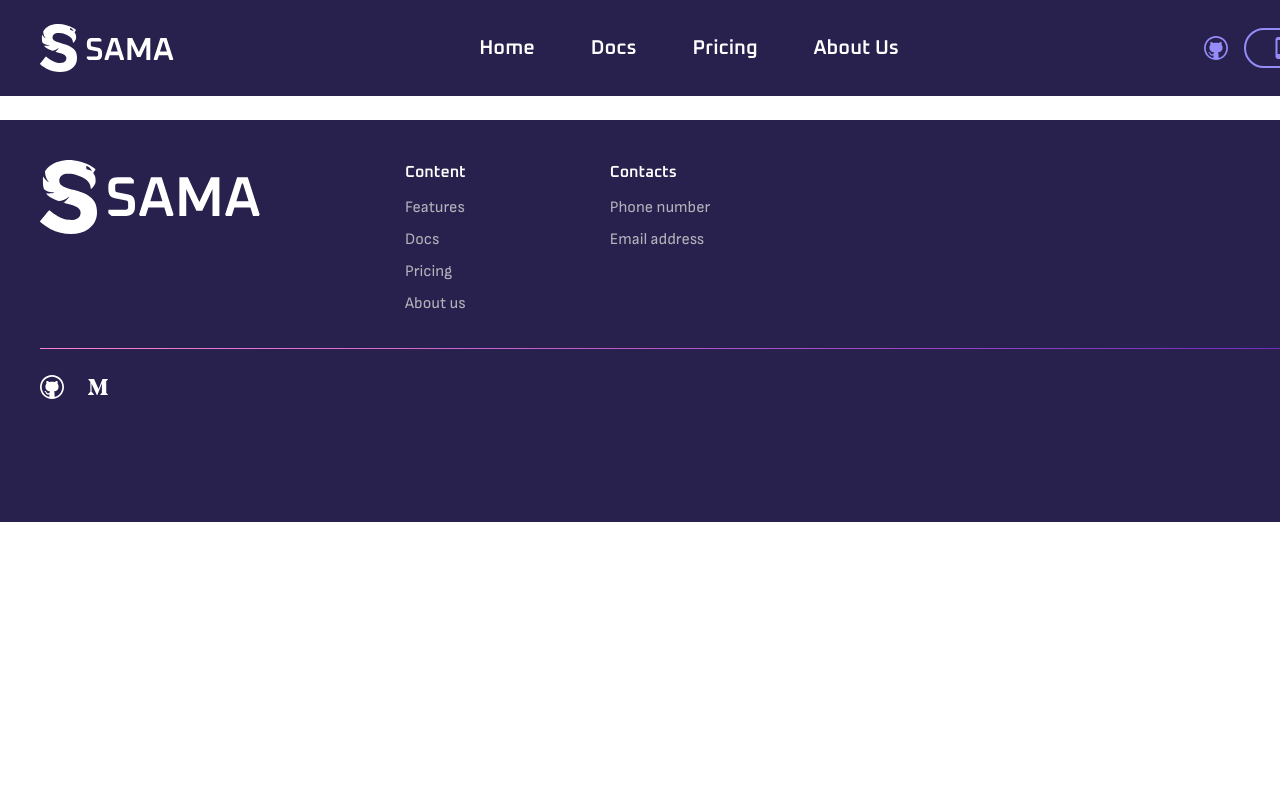
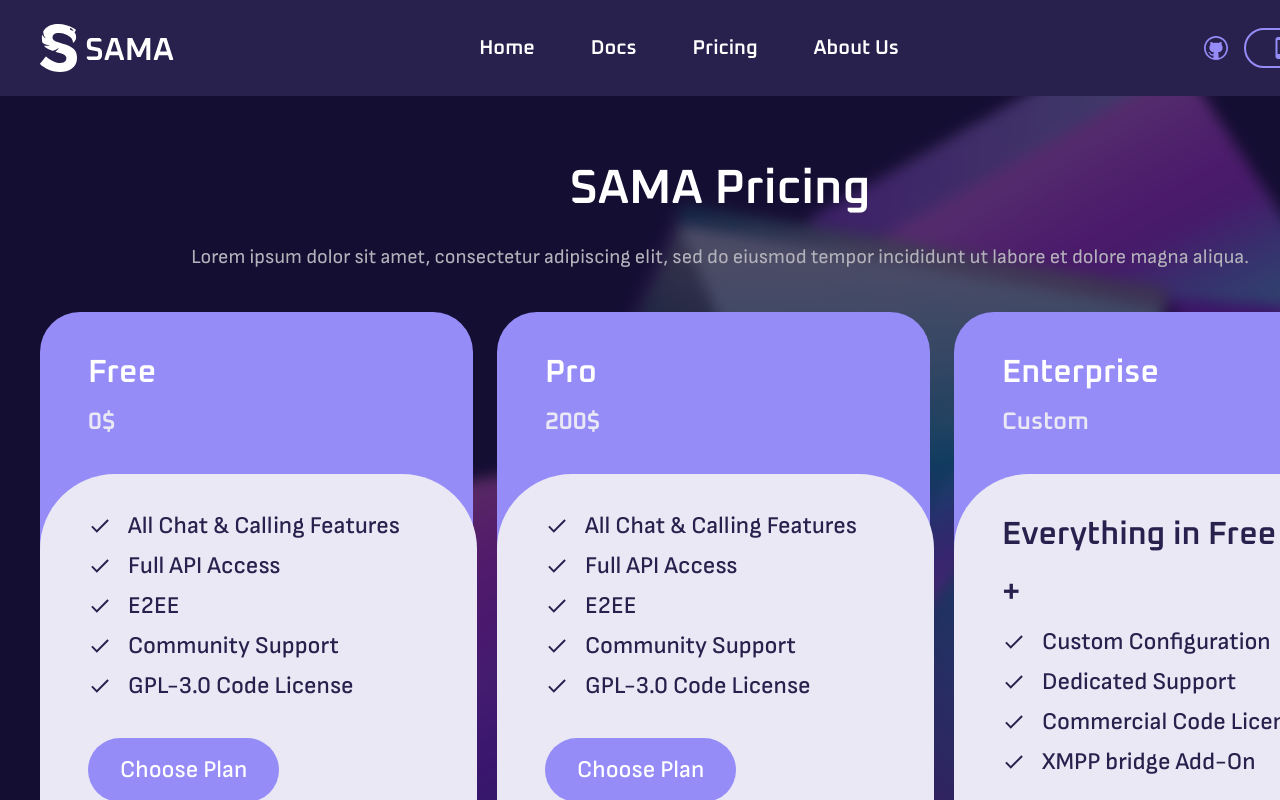
Before and after one commit to SAMA-Communications/sama, a React (Create React App) app: page /pricing in a window 1280 px wide. Shown: the top 800 px of the page. Built offline with nearby package versions, Linux system fonts and the light colour scheme.

Commit message:
Pricing page

```diff
--- a/src/Home/Offer.jsx
+++ b/src/Home/Offer.jsx
@@ -9,7 +9,7 @@
 				className="absolute left-[296.02px] top-[-96px]"
 				alt=""
 			/>
-			<div className="flex  pt-[72px] gap-2">
+			<div className="flex  gap-2">
 				<div className="pt-[92px] relative z-20 flex flex-col gap-10 max-w-[648px]">
 					<h1 className="font-oxanium text-[56px] ">
 						Next-Gen open source chat server
--- a/src/Layout.jsx
+++ b/src/Layout.jsx
@@ -25,7 +25,10 @@
 					</div>
 				</div>
 			</header>
-			<Outlet />
+			<div className=" bg-bg-color relative px-10 pt-[72px]">
+				<Outlet />
+			</div>
+
 			<footer className="bg-mid-purp h-[402px] flex flex-col pl-10 z-20 relative">
 				<div className="flex mt-10 gap-36">
 					<div>
--- /dev/null
+++ b/src/Pricing/Package.jsx
@@ -0,0 +1,45 @@
+import React from 'react'
+import Button from '../components/Button'
+function Package({ title, price, points, headers }) {
+	return (
+		<div className="relative bg-light-purp rounded-[40px] w-[433px] h-[524px] mb-10 ">
+			<div className="font-oxanium pt-10 pl-12 ">
+				<h3 className="  text-[32px] leading-[42px]">{title}</h3>
+				<h4 className=" text-2xl leading-6 mt-4 text-[#E9E8F4]">{price} </h4>
+			</div>
+			<div
+				className=" absolute top-[162px] bg-[#E9E8F4] w-[437px]
+			 flex flex-col pl-12 py-10 rounded-t-[75px] rounded-b-[40px] gap-10"
+			>
+				<div>
+					{!!headers?.length > 0 && (
+						<div>
+							{headers.map((item, index) => (
+								<h3
+									key={index}
+									className=" font-oxanium text-[32px] leading-[42px] text-mid-purp mb-4"
+								>
+									{item}
+								</h3>
+							))}
+						</div>
+					)}
+
+					<ul className="flex flex-col gap-4 ">
+						{points.map((item, index) => (
+							<li key={index} className="flex gap-4">
+								<img src="static/Pricing/check_24px.svg" alt="" />
+								<p className=" font-sofiaSans font-medium text-2xl leading-6 text-mid-purp">
+									{item}
+								</p>
+							</li>
+						))}
+					</ul>
+				</div>
+				<Button>Choose Plan</Button>
+			</div>
+		</div>
+	)
+}
+
+export default Package
--- /dev/null
+++ b/src/Pricing/Packages.jsx
@@ -0,0 +1,43 @@
+import React from 'react'
+import Package from './Package'
+function Packages() {
+	return (
+		<div className="flex gap-6 mt-10 pb-56">
+			<Package
+				title={'Free'}
+				price={'0$'}
+				points={[
+					'All Chat & Calling Features',
+					'Full API Access',
+					'E2EE',
+					'Community Support',
+					'GPL-3.0 Code License',
+				]}
+			/>
+			<Package
+				title={'Pro'}
+				price={'200$'}
+				points={[
+					'All Chat & Calling Features',
+					'Full API Access',
+					'E2EE',
+					'Community Support',
+					'GPL-3.0 Code License',
+				]}
+			/>
+			<Package
+				title={'Enterprise'}
+				price={'Custom'}
+				headers={['Everything in Free', '+']}
+				points={[
+					'Custom Configuration',
+					'Dedicated Support',
+					'Commercial Code License',
+					'XMPP bridge Add-On',
+				]}
+			/>
+		</div>
+	)
+}
+
+export default Packages
--- a/src/pages/Home.jsx
+++ b/src/pages/Home.jsx
@@ -6,7 +6,7 @@
 //3178 main pxs
 export default function Home() {
 	return (
-		<div className="bg-bg-color relative px-10 ">
+		<>
 			<Offer />
 			<Features />
 			<Stack />
@@ -23,6 +23,6 @@
 				</div>
 				<img src="/static/Homepage/quotes.svg" alt="" />
 			</div>
-		</div>
+		</>
 	)
 }
--- a/src/pages/Pricing.jsx
+++ b/src/pages/Pricing.jsx
@@ -1,7 +1,27 @@
 import React from 'react'
-
+import Packages from '../Pricing/Packages'
 function Pricing() {
-	return <div>Pricing</div>
+	return (
+		<div>
+			<img
+				src="static/Pricing/bg-pricing.svg"
+				className="absolute top-[-96px] left-[0]"
+				alt=""
+			/>
+			<div className="z-10 relative">
+				<div className="flex flex-col items-center gap-8">
+					<h1 className=" font-oxanium text-5xl leading-[42px]">
+						SAMA Pricing
+					</h1>
+					<p className=" font-sofiaSans text-xl leading-[30px] text-color-default">
+						Lorem ipsum dolor sit amet, consectetur adipiscing elit, sed do
+						eiusmod tempor incididunt ut labore et dolore magna aliqua.
+					</p>
+				</div>
+				<Packages />
+			</div>
+		</div>
+	)
 }
 
 export default Pricing
```
Also changed, not shown: public/static/Pricing/bg-pricing.svg (added), public/static/Pricing/check_24px.svg (added).
